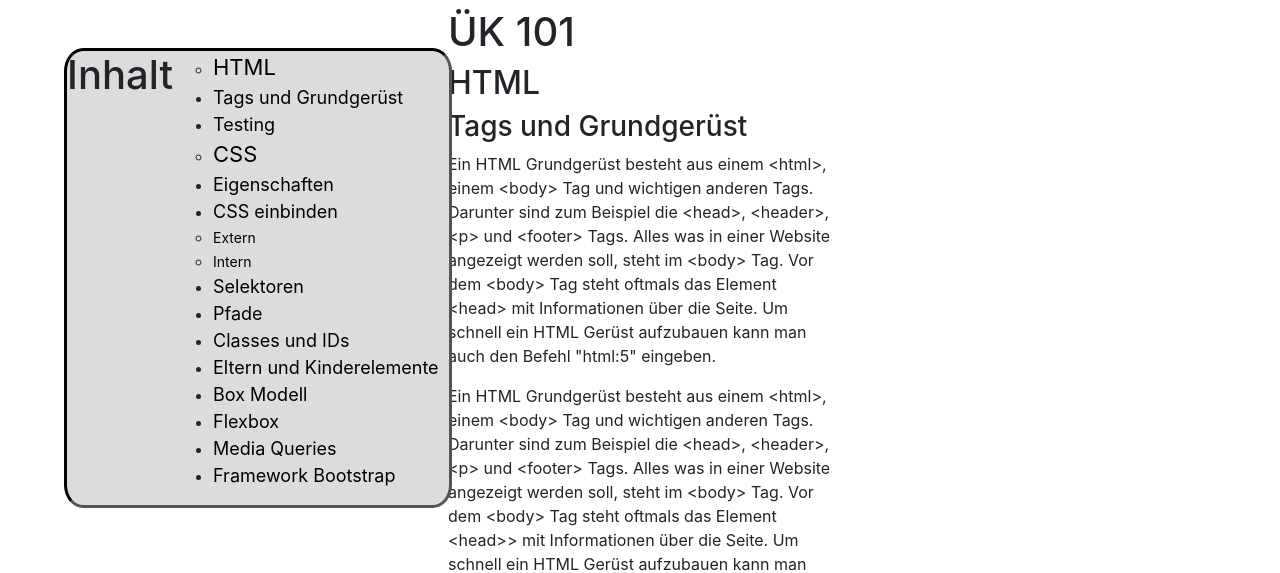
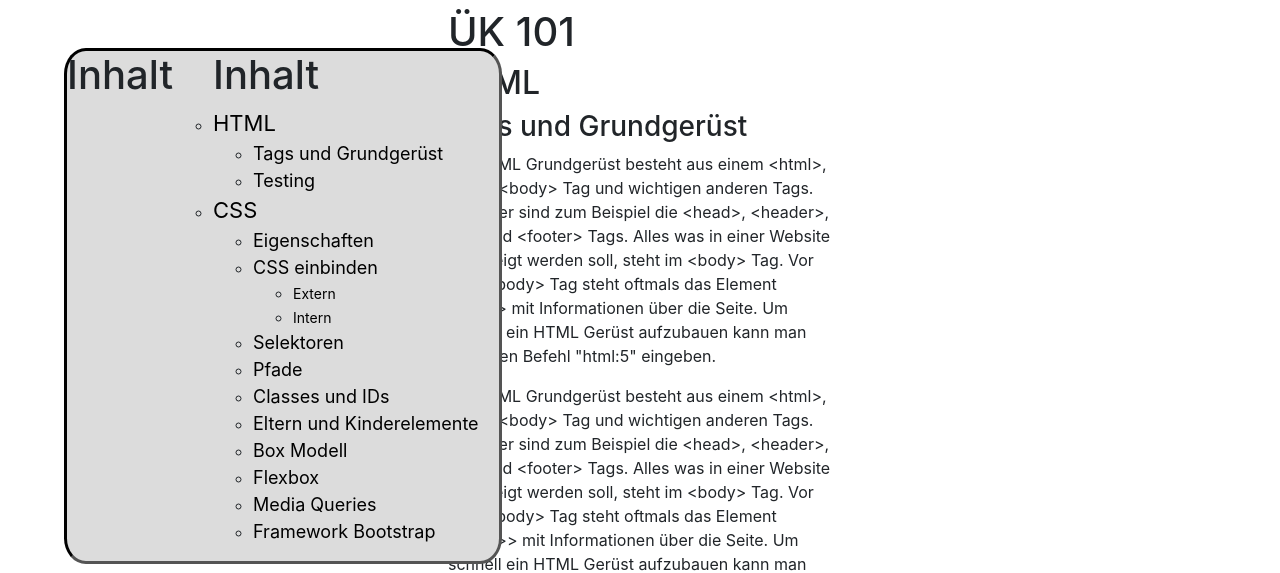
Before and after one commit to RaA-BLNET/bl-website, a plain HTML site: page uek101.html in a window 1280 px wide. Shown: the part 267-840 px from the top of the page. Drawn offline with nearby package versions, Linux system fonts and the light colour scheme.

Commit message:
inhaltsverzeichnis fixed

```diff
--- a/uek101.html
+++ b/uek101.html
@@ -72,15 +72,16 @@
     <main>
     <nav id="inhalt101">
         <h1>Inhalt</h1>
-<ul>
+ <ul>
+        <h1>Inhalt</h1>
         <li class="circle"><a href="#htmll" class="titela">HTML</a></li>
-        <li><a href="#tagsg" class="titelb">Tags und Grundgerüst</a></li>
-        <li><a href="#testingg" class="titelb">Testing</a></li>
+        <ul><li><a href="#tagsg" class="titelb">Tags und Grundgerüst</a></li><a href="tagsg"></a>
+        <li><a href="#testingg" class="titelb">Testing</a></li></ul>
         <li class="circle"><a href="#css" class="titela">CSS</a></li>
-        <li><a href="#eigenschaften" class="titelb">Eigenschaften</a></li>
+        <ul><li><a href="#eigenschaften" class="titelb">Eigenschaften</a></li>
         <li><a href="#css_einbinden" class="titelb">CSS einbinden</a></li>
-        <li class="circle"><a href="#extern" class="titelc">Extern</a></li>
-        <li class="circle"><a href="#intern" class="titelc">Intern</a></li>
+        <ul><li class="circle"><a href="#extern" class="titelc">Extern</a></li>
+        <li class="circle"><a href="#intern" class="titelc">Intern</a></li></ul>
         <li><a href="#selektoren" class="titelb">Selektoren</a></li>
         <li><a href="#pfade" class="titelb">Pfade</a></li>
         <li><a href="#classes_ids" class="titelb">Classes und IDs</a></li>
@@ -90,7 +91,6 @@
         <li><a href="#media" class="titelb">Media Queries</a></li>
         <li><a href="#frame" class="titelb">Framework Bootstrap</a></li>
     </ul>
-
 
     </nav>
     <div class="txt" id="inhalt0">
```
